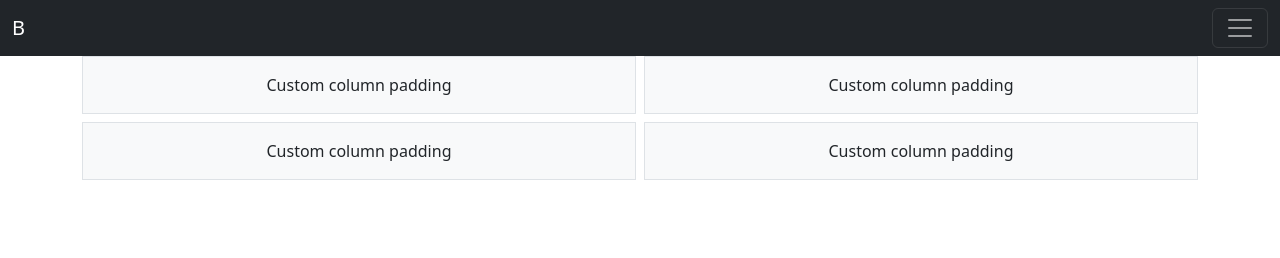
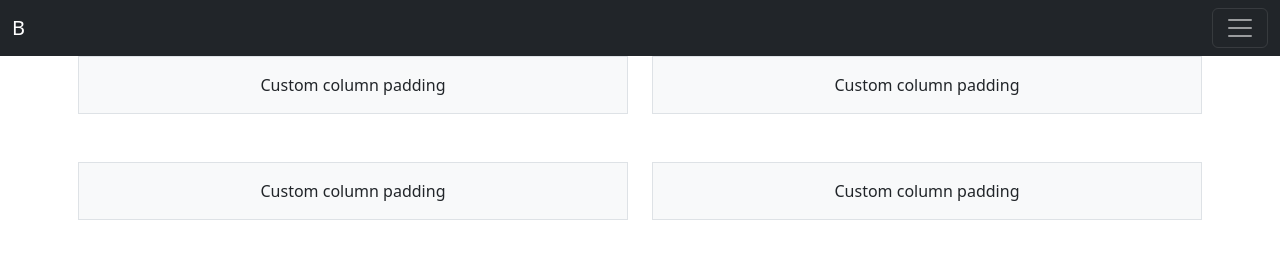
Before and after one commit to OmRamana/bootstrap_design, a plain HTML site: page index.html in a window 1280 px wide. Drawn offline with nearby package versions, Linux system fonts and the light colour scheme.

Commit message:
grid positioning

```diff
--- a/index.html
+++ b/index.html
@@ -23,8 +23,8 @@
       </nav>
 
 
-    <div class="container text-center">
-        <div class="row g-2">
+    <div class="container px-2 text-center">
+        <div class="row gy-5">
           <div class="col-6">
             <div class="p-3 border bg-light">Custom column padding</div>
           </div>
```
